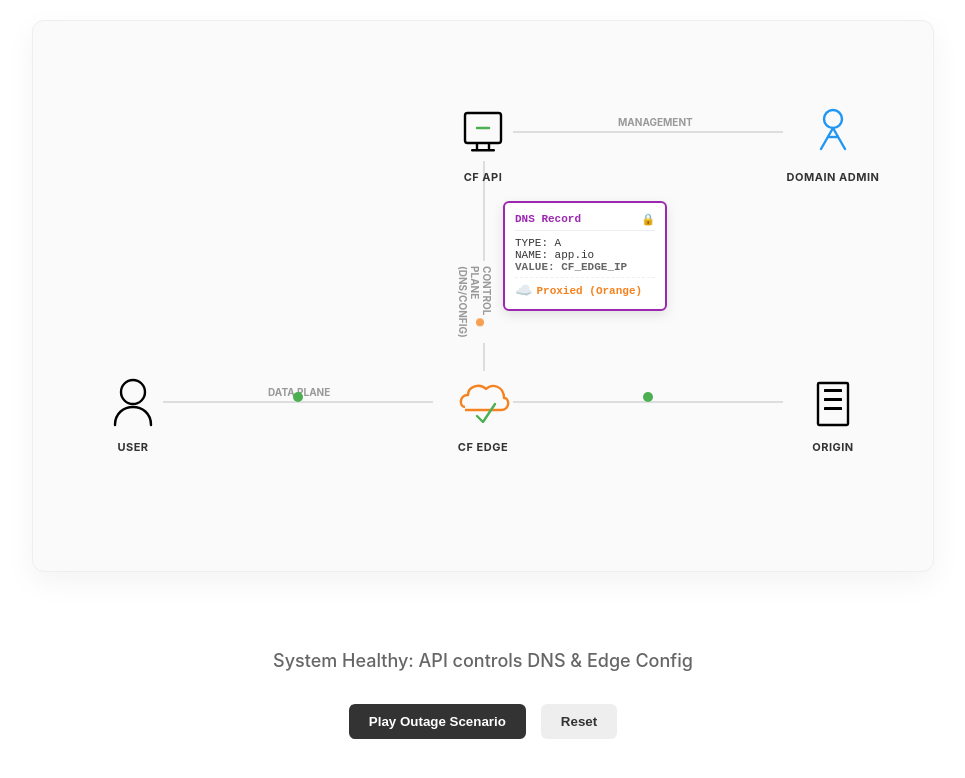
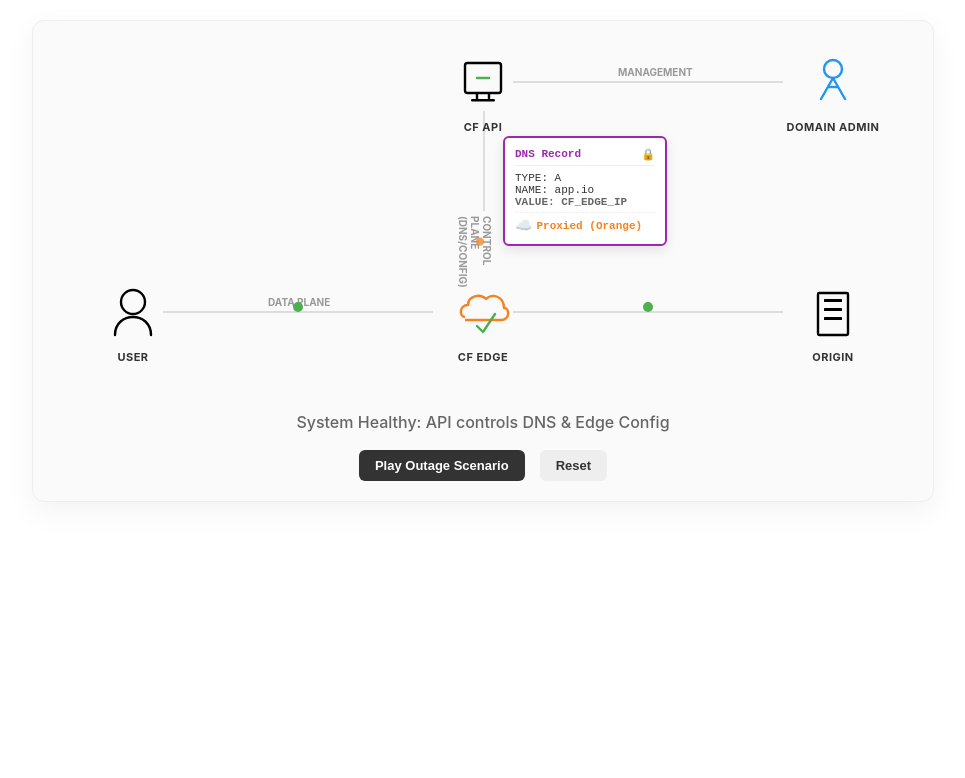
Before and after one commit to garyellis/diagrams, a plain HTML site: page index.html in a window 1280 px wide. Shown: the whole page, without its empty margins (157-1122 px from the left). Drawn offline with Linux system fonts and the light colour scheme.

Commit message:
reduced dead space

```diff
--- a/index.html
+++ b/index.html
@@ -36,7 +36,7 @@
         #stage {
             position: relative;
             width: 900px;
-            height: 550px;
+            height: 480px;
             border: 1px solid #eee;
             border-radius: 12px;
             box-shadow: 0 10px 30px rgba(0,0,0,0.05);
@@ -55,11 +55,11 @@
         .node span { display: block; font-size: 11px; font-weight: 700; margin-top: 5px; text-transform: uppercase; letter-spacing: 0.5px; }
 
         /* Positions */
-        #user { left: 50px; top: 350px; }
-        #edge { left: 400px; top: 350px; }
-        #origin { left: 750px; top: 350px; }
-        #api { left: 400px; top: 80px; }
-        #admin { left: 750px; top: 80px; }
+        #user { left: 50px; top: 260px; }
+        #edge { left: 400px; top: 260px; }
+        #origin { left: 750px; top: 260px; }
+        #api { left: 400px; top: 30px; }
+        #admin { left: 750px; top: 30px; }
 
         /* Connections */
         .connection {
@@ -78,16 +78,16 @@
             text-transform: uppercase;
         }
 
-        #link-user-edge { left: 130px; top: 380px; width: 270px; }
-        #link-edge-origin { left: 480px; top: 380px; width: 270px; }
-        #link-admin-api { left: 480px; top: 110px; width: 270px; }
-        #link-api-edge { left: 450px; top: 140px; width: 2px; height: 210px; } /* Control Plane Link */
+        #link-user-edge { left: 130px; top: 290px; width: 270px; }
+        #link-edge-origin { left: 480px; top: 290px; width: 270px; }
+        #link-admin-api { left: 480px; top: 60px; width: 270px; }
+        #link-api-edge { left: 450px; top: 90px; width: 2px; height: 170px; } /* Control Plane Link */
 
         /* DNS Record Visual */
         #dns-record {
             position: absolute;
             left: 470px;
-            top: 180px;
+            top: 115px;
             background: white;
             border: 2px solid var(--dns-purple);
             border-radius: 6px;
@@ -140,7 +140,7 @@
             background: var(--cf-orange);
             border-radius: 50%;
             left: -3px;
-            offset-path: path('M 0 0 L 0 210');
+            offset-path: path('M 0 0 L 0 170');
             animation: pulse-flow 3s infinite ease-in-out;
         }
         @keyframes pulse-flow {
@@ -164,10 +164,29 @@
             pointer-events: none;
         }
 
-        /* UI Controls */
-        #controls { margin-top: 30px; display: flex; gap: 15px; }
+        /* UI Controls Inside Stage */
+        #status-text {
+            position: absolute;
+            bottom: 65px;
+            width: 100%;
+            text-align: center;
+            font-size: 16px;
+            font-weight: 500;
+            color: #666;
+            height: 24px;
+            z-index: 20;
+        }
+        #controls {
+            position: absolute;
+            bottom: 20px;
+            width: 100%;
+            display: flex;
+            justify-content: center;
+            gap: 15px;
+            z-index: 20;
+        }
         button {
-            padding: 10px 20px;
+            padding: 8px 16px;
             border: none;
             border-radius: 6px;
             background: #333;
@@ -175,9 +194,9 @@
             font-weight: 600;
             cursor: pointer;
             transition: transform 0.1s;
+            font-size: 13px;
         }
         button:hover { transform: translateY(-2px); background: #000; }
-        #status-text { margin-top: 20px; font-size: 18px; font-weight: 500; color: #666; height: 24px; text-align: center; max-width: 600px; }
     </style>
 </head>
 <body>
@@ -220,17 +239,17 @@
             <div id="admin" class="node"><img src="components/admin.svg"><span>Domain Admin</span></div>
 
             <!-- Failure Markers -->
-            <div id="x-edge" class="x-mark" style="left: 410px; top: 360px;">✕</div>
-            <div id="x-api" class="x-mark" style="left: 410px; top: 90px;">✕</div>
-            <div id="x-admin" class="x-mark" style="left: 600px; top: 90px;">✕</div>
+            <div id="x-edge" class="x-mark" style="left: 410px; top: 270px;">✕</div>
+            <div id="x-api" class="x-mark" style="left: 410px; top: 40px;">✕</div>
+            <div id="x-admin" class="x-mark" style="left: 600px; top: 40px;">✕</div>
+
+            <!-- UI Inside Stage -->
+            <div id="status-text">System Healthy: API controls DNS & Edge Config</div>
+            <div id="controls">
+                <button onclick="runScenario()">Play Outage Scenario</button>
+                <button onclick="reset()" style="background:#eee; color:#333;">Reset</button>
+            </div>
         </div>
-    </div>
-
-    <div id="status-text">System Healthy: API controls DNS & Edge Config</div>
-
-    <div id="controls">
-        <button onclick="runScenario()">Play Outage Scenario</button>
-        <button onclick="reset()" style="background:#eee; color:#333;">Reset</button>
     </div>
 
     <script>
@@ -258,12 +277,11 @@
         function scaleDiagram() {
             const container = document.getElementById('responsive-container');
             const stage = document.getElementById('stage');
-            const availableWidth = container.offsetWidth - 40; // 40px for padding
+            const availableWidth = container.offsetWidth - 40;
             const scale = Math.min(availableWidth / 900, 1);
 
             stage.style.transform = `scale(${scale})`;
-            // Adjust container height to match scaled stage
-            container.style.height = (550 * scale + 40) + 'px';
+            container.style.height = (480 * scale) + 'px';
         }
 
         window.addEventListener('resize', scaleDiagram);
```
